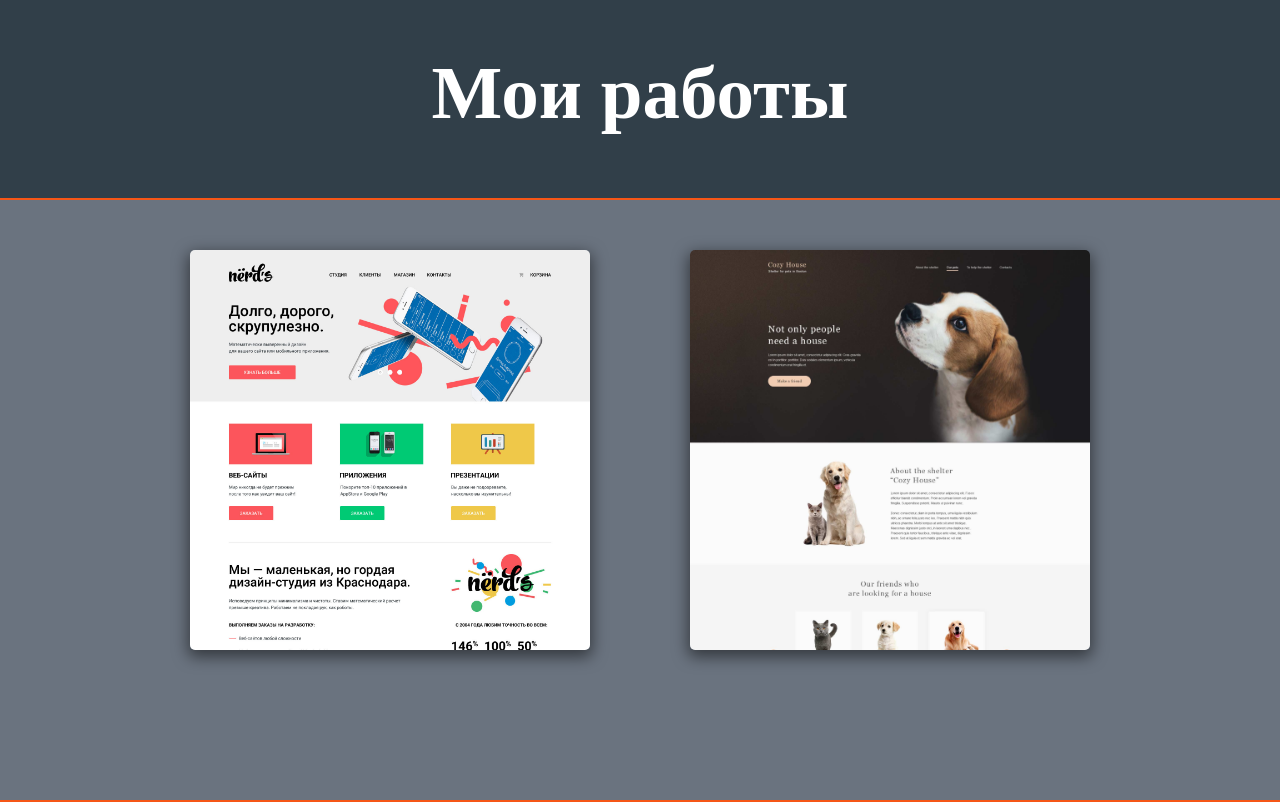
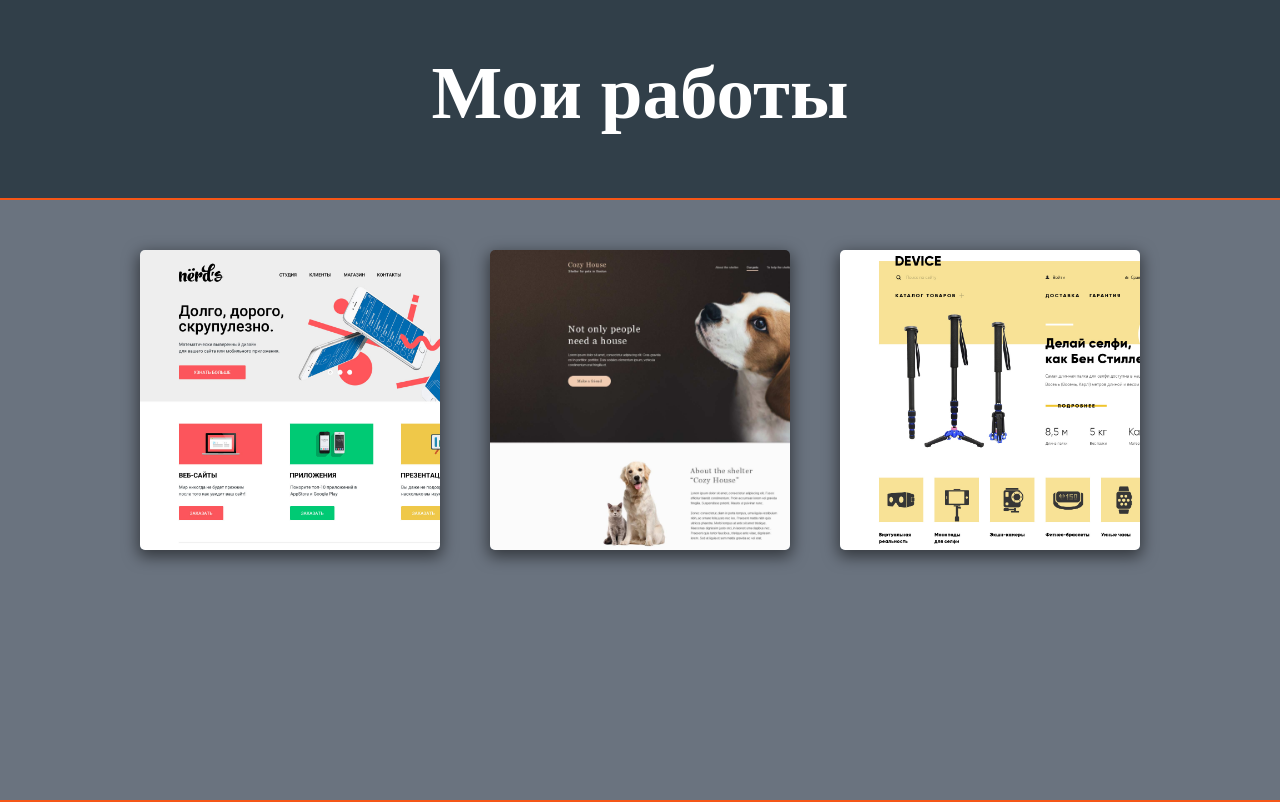
Before and after one commit to gorushkin/portfolioOld, a plain HTML site: page index.html in a window 1280 px wide. Drawn offline with Linux system fonts and the light colour scheme.

Commit message:
Добавил третий макет

```diff
--- a/css/style.css
+++ b/css/style.css
@@ -7,8 +7,8 @@ body {
 .wrapper {
   width: 1100px;
   margin: 0 auto;
-  /* box-shadow: 0 0 0 3px greenyellow; */
   box-sizing: border-box;
+  /* box-shadow: 0 0 0 3px red; */
 }
 
 .main-header {
@@ -41,11 +41,17 @@ body {
   padding-top: 50px;
   display: flex;
   justify-content: space-evenly;
+  /* justify-content: space-between; */
+  flex-wrap: wrap;
+}
+
+.work-list-item {
+  /* box-shadow: 0 0 0 3px red; */
 }
 
 .card {
-  width: 400px;
-  height: 400px;
+  width: 300px;
+  height: 300px;
   overflow: hidden;
   border-radius: 5px;
   box-shadow: 0px 5px 15px 2px rgba(0,0,0,0.5);
--- a/index.html
+++ b/index.html
@@ -27,7 +27,7 @@
         <li class="work-list-item">
           <a class="card" href="https://gorushkin.github.io/18378-nerds">
             <div>
-              <img class="card-image" src="img/nerds-index.jpg" alt="nerds">
+              <img class="card-image" src="img/nerds-index.jpg" alt="Студия Нёрд's">
               <h3 class="card-title">Студия Нёрд's</h3>
             </div>
           </a>
@@ -35,8 +35,16 @@
         <li class="work-list-item">
           <a  class="card" href="https://gorushkin.github.io/animal_shelter/">
             <div>
-              <img class="card-image" src="img/animal_shelter_main.jpg" alt="nerds">
+              <img class="card-image" src="img/animal_shelter_main.jpg" alt="Cozy House">
               <h3 class="card-title">Cozy House</h3>
+            </div>
+          </a>
+        </li>
+        <li class="work-list-item">
+          <a  class="card" href="https://gorushkin.github.io/device/">
+            <div>
+              <img class="card-image" src="img/device-index.jpg" alt="Device">
+              <h3 class="card-title">Device</h3>
             </div>
           </a>
         </li>
```
Also changed, not shown: img/device-index.jpg (added).
